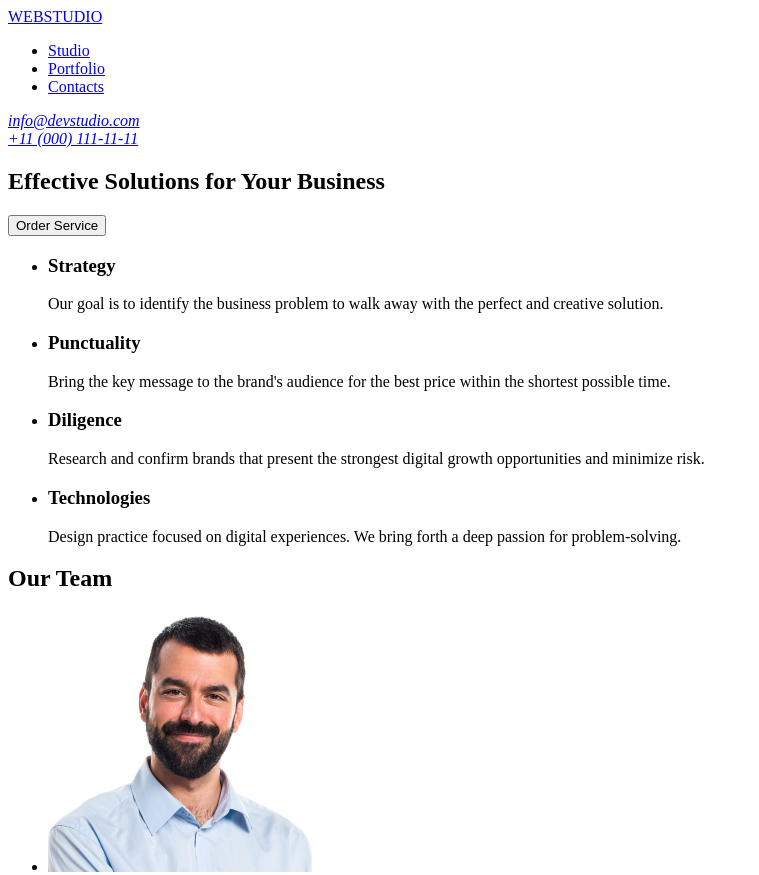
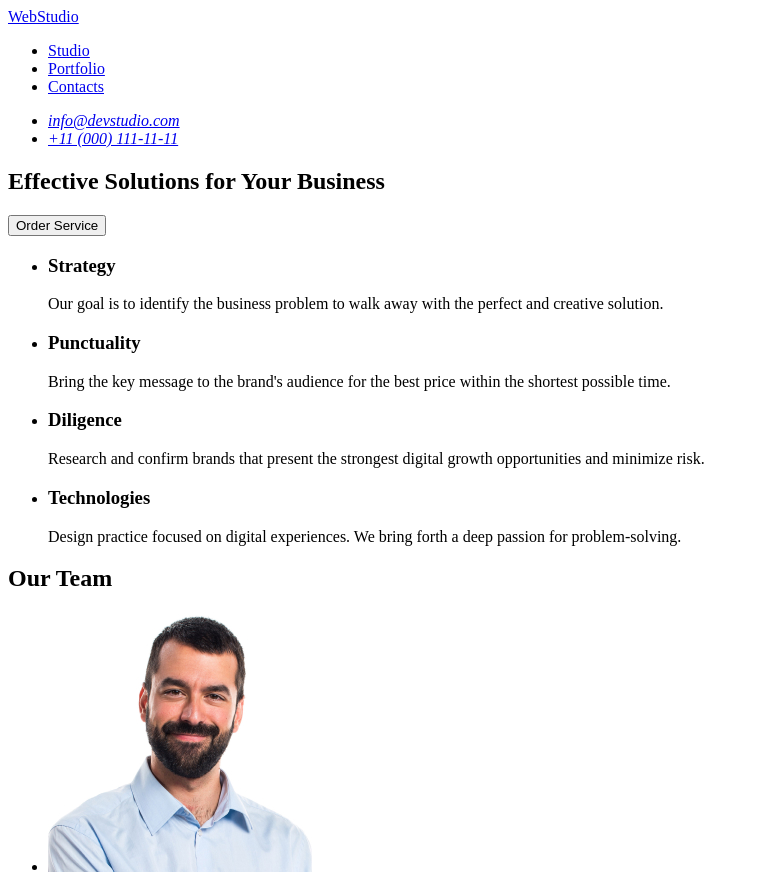
Before and after one commit to mikk1max/goit-markup-hw-01, a plain HTML site: page index.html in a window 1280 px wide. Shown: the top 875 px of the page, without its empty margins (0-759 px from the left). Drawn offline with Linux system fonts and the light colour scheme; files whose address does not match are found by name.

Commit message:
editted release

```diff
--- a/index.html
+++ b/index.html
@@ -8,7 +8,7 @@
   <body>
     <header>
       <nav>
-        <a href="/index.html">WEBSTUDIO</a>
+        <a href="./index.html">WebStudio</a>
         <ul>
           <li><a href="/">Studio</a></li>
           <li><a href="/">Portfolio</a></li>
@@ -16,8 +16,10 @@
         </ul>
       </nav>
       <address>
-        <a href="maito:info@devstudio.com">info@devstudio.com</a> <br />
-        <a href="tel:+11 (000) 111-11-11">+11 (000) 111-11-11</a>
+        <ul>
+          <li><a href="mailto:info@devstudio.com">info@devstudio.com</a></li>
+          <li><a href="tel:+110001111111">+11 (000) 111-11-11</a></li>
+        </ul>
       </address>
     </header>
     <main>
@@ -96,7 +98,7 @@
       </section>
     </main>
     <footer>
-      <a href="./index.html">WEBSTUDIO</a>
+      <a href="./index.html">WebStudio</a>
       <p>
         Increase the flow of customers and sales for your business with digital
         marketing & growth solutions.
```
